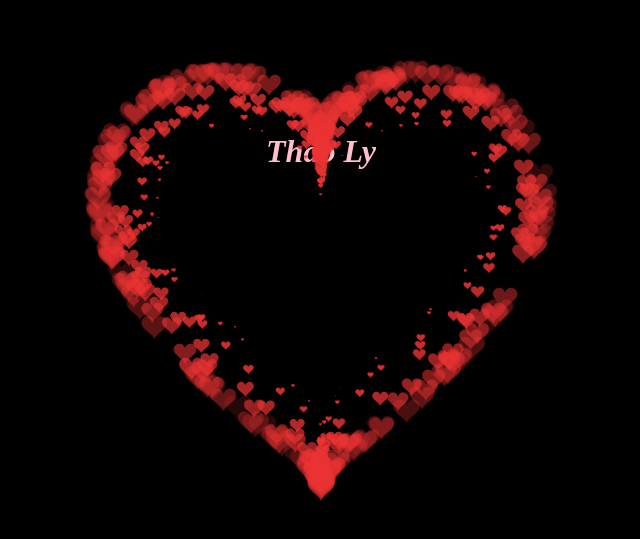
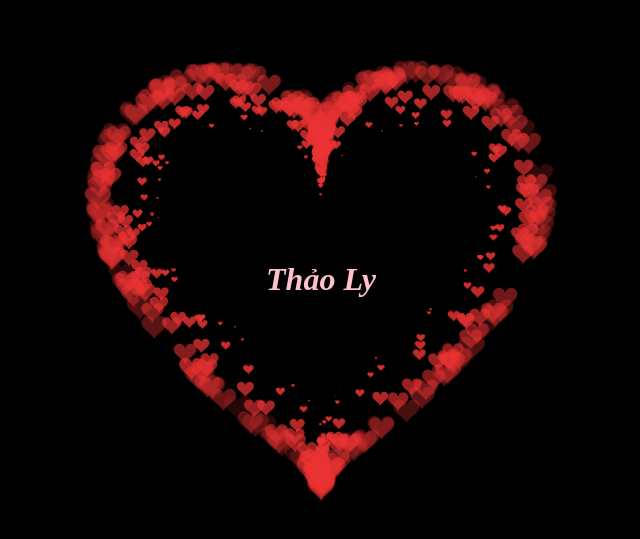
Before and after one commit to KudoShiinichi/Heart, a plain HTML site: page index.html in a window 1280 px wide. Shown: the part 123-662 px from the top of the page, without its empty margins (319-959 px from the left). Drawn offline with Linux system fonts and the light colour scheme.

Commit message:
Add files via upload

```diff
--- a/index.html
+++ b/index.html
@@ -21,7 +21,7 @@ canvas {
 .chu
 {
     color: pink;
-    padding-top:20%;
+    padding-top:30%;
     text-align: center;
 
 }
```
